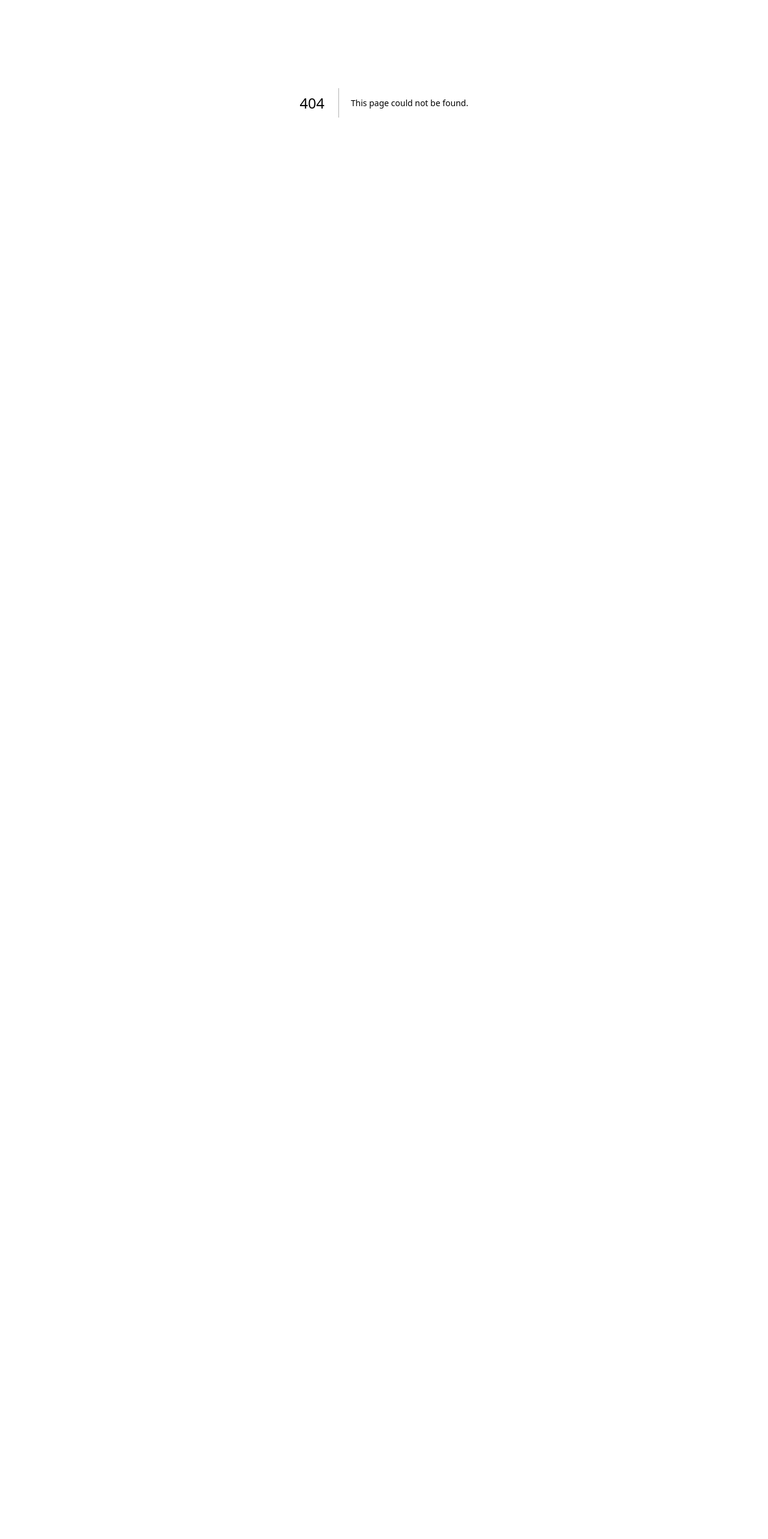
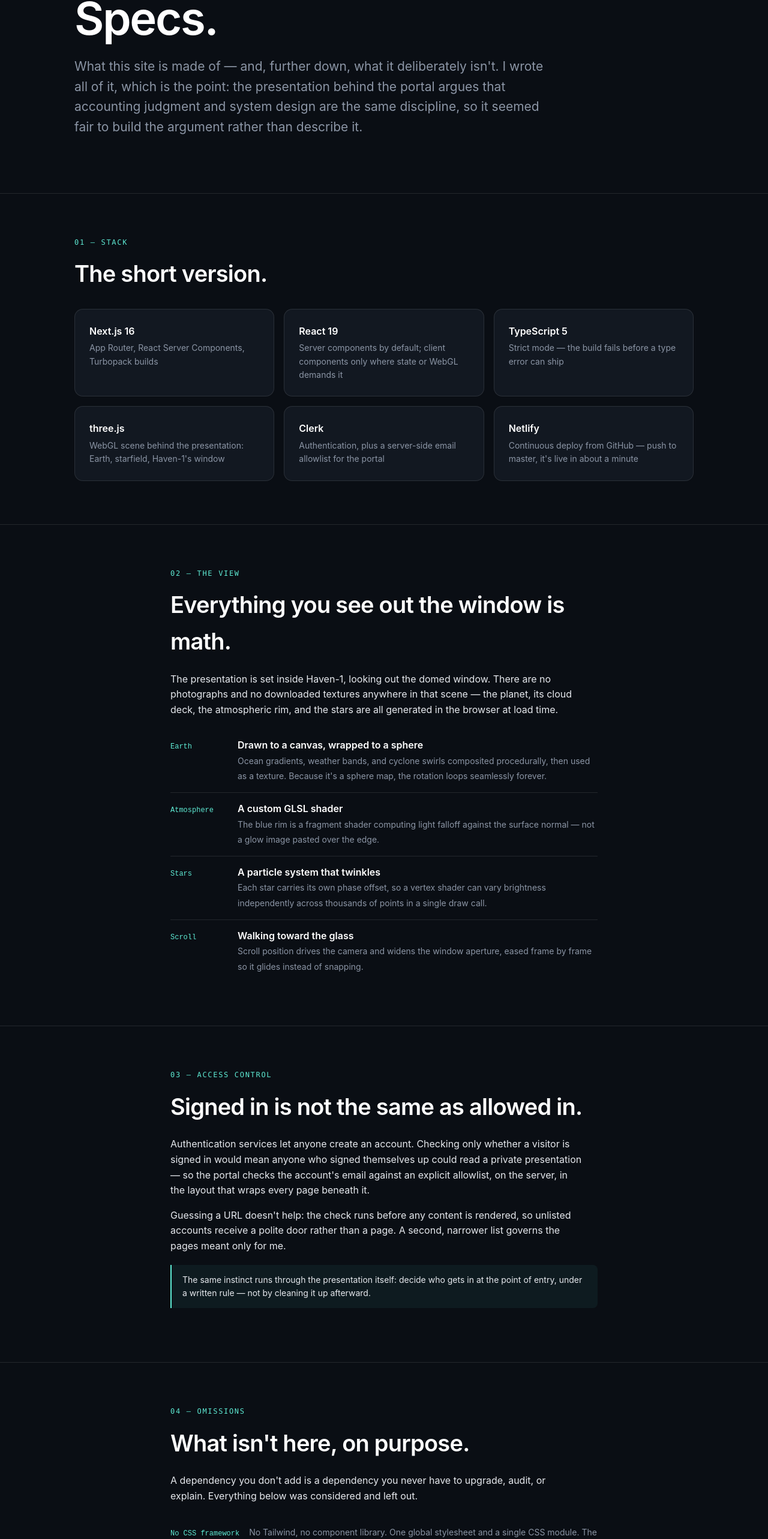
Before and after one commit to jamessiengsieyant/jamessieng, a Next.js app: page /specs in a window 1280 px wide. Before the commit this address had no page. Shown: the part 229-2795 px from the top of the page at 60% size. Before the commit the page ends 800 px from the top, so only its background shows below. Built offline with nearby package versions, Linux system fonts and the light colour scheme; no server answers.

Commit message:
Add public /specs colophon page
Documents the stack, the procedural WebGL scene, the server-side access
model, the deliberate omissions (no CSS framework, webfonts, images,
analytics, or CMS), and the generated PowerPoint pipeline. Linked from
the site nav.

```diff
--- a/app/components/SiteNav.tsx
+++ b/app/components/SiteNav.tsx
@@ -13,6 +13,7 @@ export default function SiteNav() {
         <div className="nav-links">
           <a href="/#credentials">Credentials</a>
           <a href="/#work">Work</a>
+          <Link href="/specs">Specs</Link>
           <Show when="signed-out">
             <Link href="/sign-in" className="btn">
               Portal
--- /dev/null
+++ b/app/specs/page.tsx
@@ -0,0 +1,210 @@
+import SiteNav from "../components/SiteNav";
+
+export const metadata = {
+  title: "Specs — James Sieng",
+  description: "What this site is built with, and what it deliberately leaves out.",
+};
+
+function Row({ k, v }: { k: string; v: string }) {
+  return (
+    <div className="card">
+      <div className="cred">
+        <span className="k">{k}</span>
+        <span className="v">{v}</span>
+      </div>
+    </div>
+  );
+}
+
+export default function SpecsPage() {
+  return (
+    <>
+      <SiteNav />
+
+      <header className="hero">
+        <div className="wrap">
+          <div className="mono">Colophon</div>
+          <h1>Specs.</h1>
+          <p className="lede">
+            What this site is made of — and, further down, what it deliberately isn&apos;t. I wrote
+            all of it, which is the point: the presentation behind the portal argues that
+            accounting judgment and system design are the same discipline, so it seemed fair to
+            build the argument rather than describe it.
+          </p>
+        </div>
+      </header>
+
+      <section className="band">
+        <div className="wrap">
+          <div className="mono">01 — Stack</div>
+          <h2>The short version.</h2>
+          <div className="grid grid-3" style={{ marginTop: 28 }}>
+            <Row k="Next.js 16" v="App Router, React Server Components, Turbopack builds" />
+            <Row k="React 19" v="Server components by default; client components only where state or WebGL demands it" />
+            <Row k="TypeScript 5" v="Strict mode — the build fails before a type error can ship" />
+            <Row k="three.js" v="WebGL scene behind the presentation: Earth, starfield, Haven-1's window" />
+            <Row k="Clerk" v="Authentication, plus a server-side email allowlist for the portal" />
+            <Row k="Netlify" v="Continuous deploy from GitHub — push to master, it's live in about a minute" />
+          </div>
+        </div>
+      </section>
+
+      <section className="band">
+        <div className="wrap narrow">
+          <div className="mono">02 — The view</div>
+          <h2>Everything you see out the window is math.</h2>
+          <p>
+            The presentation is set inside Haven-1, looking out the domed window. There are no
+            photographs and no downloaded textures anywhere in that scene — the planet, its cloud
+            deck, the atmospheric rim, and the stars are all generated in the browser at load
+            time.
+          </p>
+          <ul className="list" style={{ marginTop: 20 }}>
+            <li>
+              <span className="yr">Earth</span>
+              <span className="body">
+                <strong>Drawn to a canvas, wrapped to a sphere</strong>
+                <span>
+                  Ocean gradients, weather bands, and cyclone swirls composited procedurally, then
+                  used as a texture. Because it&apos;s a sphere map, the rotation loops seamlessly
+                  forever.
+                </span>
+              </span>
+            </li>
+            <li>
+              <span className="yr">Atmosphere</span>
+              <span className="body">
+                <strong>A custom GLSL shader</strong>
+                <span>
+                  The blue rim is a fragment shader computing light falloff against the surface
+                  normal — not a glow image pasted over the edge.
+                </span>
+              </span>
+            </li>
+            <li>
+              <span className="yr">Stars</span>
+              <span className="body">
+                <strong>A particle system that twinkles</strong>
+                <span>
+                  Each star carries its own phase offset, so a vertex shader can vary brightness
+                  independently across thousands of points in a single draw call.
+                </span>
+              </span>
+            </li>
+            <li>
+              <span className="yr">Scroll</span>
+              <span className="body">
+                <strong>Walking toward the glass</strong>
+                <span>
+                  Scroll position drives the camera and widens the window aperture, eased frame by
+                  frame so it glides instead of snapping.
+                </span>
+              </span>
+            </li>
+          </ul>
+        </div>
+      </section>
+
+      <section className="band">
+        <div className="wrap narrow">
+          <div className="mono">03 — Access control</div>
+          <h2>Signed in is not the same as allowed in.</h2>
+          <p>
+            Authentication services let anyone create an account. Checking only whether a visitor
+            is signed in would mean anyone who signed themselves up could read a private
+            presentation — so the portal checks the account&apos;s email against an explicit
+            allowlist, on the server, in the layout that wraps every page beneath it.
+          </p>
+          <p style={{ marginTop: 14 }}>
+            Guessing a URL doesn&apos;t help: the check runs before any content is rendered, so
+            unlisted accounts receive a polite door rather than a page. A second, narrower list
+            governs the pages meant only for me.
+          </p>
+          <div className="note">
+            The same instinct runs through the presentation itself: decide who gets in at the point
+            of entry, under a written rule — not by cleaning it up afterward.
+          </div>
+        </div>
+      </section>
+
+      <section className="band">
+        <div className="wrap narrow">
+          <div className="mono">04 — Omissions</div>
+          <h2>What isn&apos;t here, on purpose.</h2>
+          <p>
+            A dependency you don&apos;t add is a dependency you never have to upgrade, audit, or
+            explain. Everything below was considered and left out.
+          </p>
+          <ul className="list" style={{ marginTop: 20 }}>
+            <li>
+              <span className="yr">No CSS framework</span>
+              <span className="body">
+                <span>
+                  No Tailwind, no component library. One global stylesheet and a single CSS module.
+                  The whole visual system is a handful of custom properties.
+                </span>
+              </span>
+            </li>
+            <li>
+              <span className="yr">No webfonts</span>
+              <span className="body">
+                <span>
+                  System font stack. Nothing to download, nothing to block the first paint, no
+                  third party watching who reads the page.
+                </span>
+              </span>
+            </li>
+            <li>
+              <span className="yr">No images</span>
+              <span className="body">
+                <span>
+                  Not one raster file in the presentation. Every visual is geometry, shader, or
+                  text.
+                </span>
+              </span>
+            </li>
+            <li>
+              <span className="yr">No analytics</span>
+              <span className="body">
+                <span>
+                  No trackers, no session recording, no cookie banner to dismiss — because there is
+                  nothing to consent to.
+                </span>
+              </span>
+            </li>
+            <li>
+              <span className="yr">No CMS</span>
+              <span className="body">
+                <span>
+                  Content lives in typed components in version control. A wrong word is a diff, and
+                  every revision has an author and a timestamp.
+                </span>
+              </span>
+            </li>
+          </ul>
+        </div>
+      </section>
+
+      <section className="band">
+        <div className="wrap narrow">
+          <div className="mono">05 — The backup</div>
+          <h2>The PowerPoint is generated, not drawn.</h2>
+          <p>
+            A live site is a single point of failure in a conference room, so there is a
+            PowerPoint fallback — but nobody dragged those text boxes by hand. A Node script
+            composes the deck with <strong>pptxgenjs</strong>, laying out every slide from the same
+            content the site renders and writing each spoken beat into the speaker-notes pane.
+          </p>
+          <p style={{ marginTop: 14 }}>
+            Which means a wording change is one edit and one command, not thirty slides of
+            find-and-replace — and the file and the website cannot quietly drift apart.
+          </p>
+        </div>
+      </section>
+
+      <footer className="site">
+        <div className="wrap">© {new Date().getFullYear()} James Sieng</div>
+      </footer>
+    </>
+  );
+}
```
